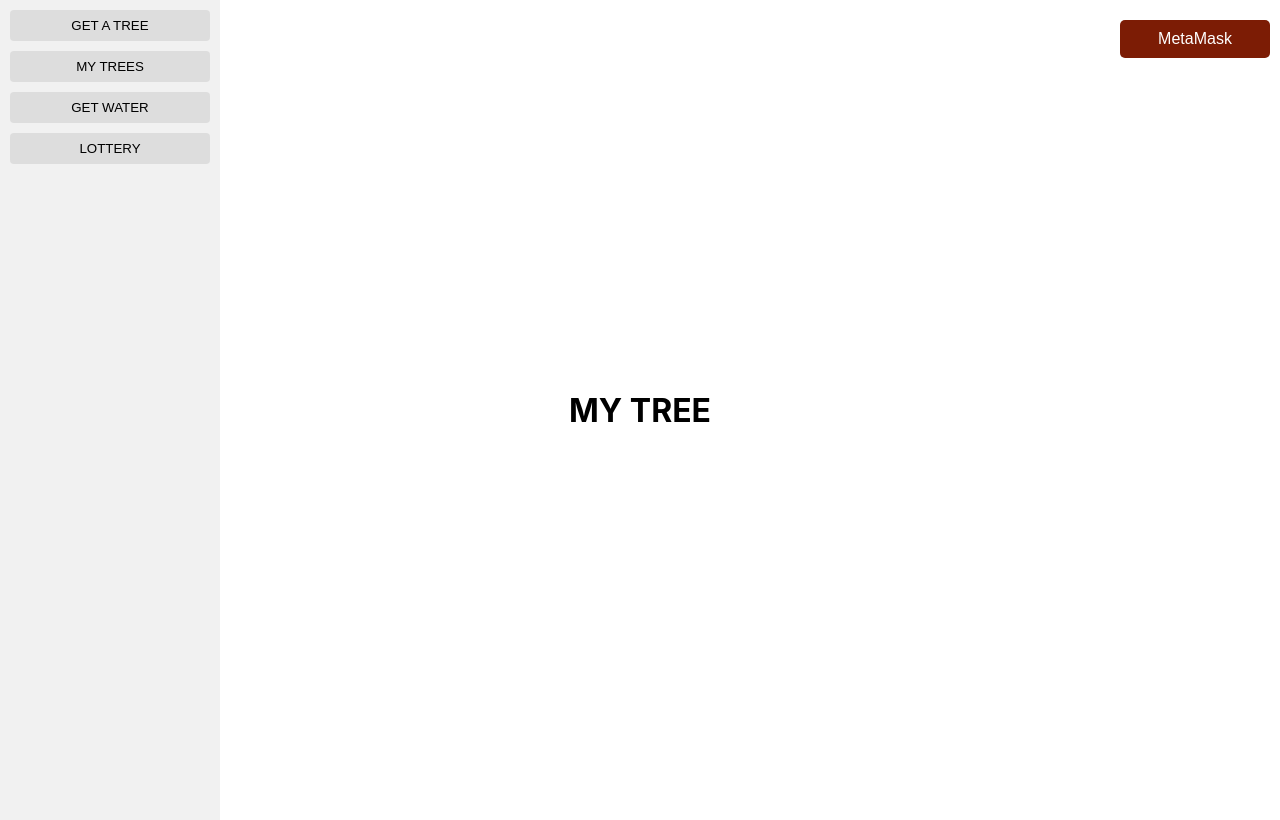
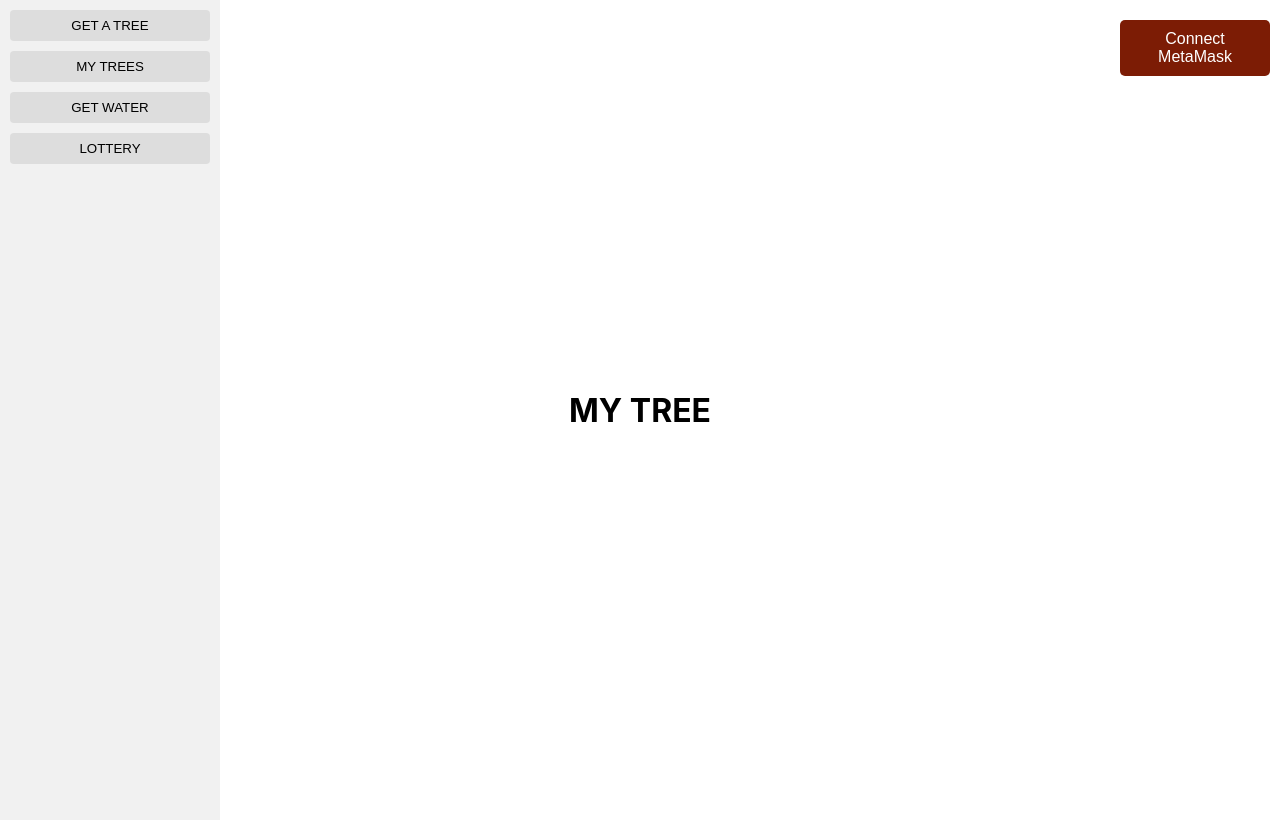
Before and after one commit to heyou88/Degencanopy-FrontEnd, a React (Create React App) app: page / in a window 1280 px wide. Built offline with nearby package versions, Linux system fonts and the light colour scheme.

Commit message:
update the tree page to get nft json object :Replace https://api.example.com/nfts/ with the actual API endpoint

```diff
--- a/src/components/MyTreesPage.js
+++ b/src/components/MyTreesPage.js
@@ -1,10 +1,51 @@
-import React from 'react';
+// import React from 'react';
+// import './page.css';
+// const MyTreesPage = () => {
+//   return (
+//     <div className="My-trees-page">
+//     <h1>MY TREE</h1>
+
+//     </div>
+//   );
+// };
+
+// export default MyTreesPage;
+import React, { useEffect, useState } from 'react';
 import './page.css';
+
 const MyTreesPage = () => {
+  const [nftData, setNftData] = useState(null);
+
+  useEffect(() => {
+    // Fetch the JSON object of the NFT from the MetaMask account
+    const fetchNftData = async () => {
+      if (window.ethereum) {
+        try {
+          const accounts = await window.ethereum.request({ method: 'eth_accounts' });
+          if (accounts.length > 0) {
+            const account = accounts[0];
+            const nftDataResponse = await fetch(`https://api.example.com/nfts/${account}`);
+            const nftDataJson = await nftDataResponse.json();
+            setNftData(nftDataJson);
+          }
+        } catch (error) {
+          console.log('Failed to fetch NFT data:', error);
+        }
+      }
+    };
+
+    fetchNftData();
+  }, []);
+
   return (
     <div className="My-trees-page">
-    <h1>MY TREE</h1>
-
+      <h1>MY TREE</h1>
+      {nftData && (
+        <div>
+          <h2>NFT Details:</h2>
+          <pre>{JSON.stringify(nftData, null, 2)}</pre>
+        </div>
+      )}
     </div>
   );
 };
--- a/src/components/Page.js
+++ b/src/components/Page.js
@@ -6,7 +6,7 @@ import MyTreesPage from './MyTreesPage';
 
 const Page = ({ currentPage }) => {
   const [myTrees, setMyTrees] = useState([]);
-
+  const [metamaskAddress, setMetamaskAddress] = useState('');
   const handleGetTree = (tree) => {
     setMyTrees((prevTrees) => [...prevTrees, tree]);
 
@@ -27,10 +27,35 @@ const Page = ({ currentPage }) => {
     }
   };
 
+  const truncateAddress = (address) => {
+    const start = address.slice(0, 6);
+    const end = address.slice(address.length - 4);
+    return `${start}...${end}`;
+  };
+
+  const handleMetaMaskButtonClick = () => {
+    if (window.ethereum) {
+      window.ethereum.enable()
+        .then((accounts) => {
+          console.log('MetaMask is enabled');
+          console.log('Connected account:', accounts[0]);
+          setMetamaskAddress(accounts[0]);
+        })
+        .catch((error) => {
+          console.log('Failed to enable MetaMask:', error);
+        });
+    } else {
+      console.log('MetaMask is not installed');
+    }
+  };
+
+
   return (
     <div className="page">
       {getPageContent()}
-      <button className="MetaMask">MetaMask</button>
+      <button className="MetaMask" onClick={handleMetaMaskButtonClick}>
+        {metamaskAddress ? truncateAddress(metamaskAddress) : 'Connect MetaMask'}
+      </button>
     </div>
   );
 };
```
